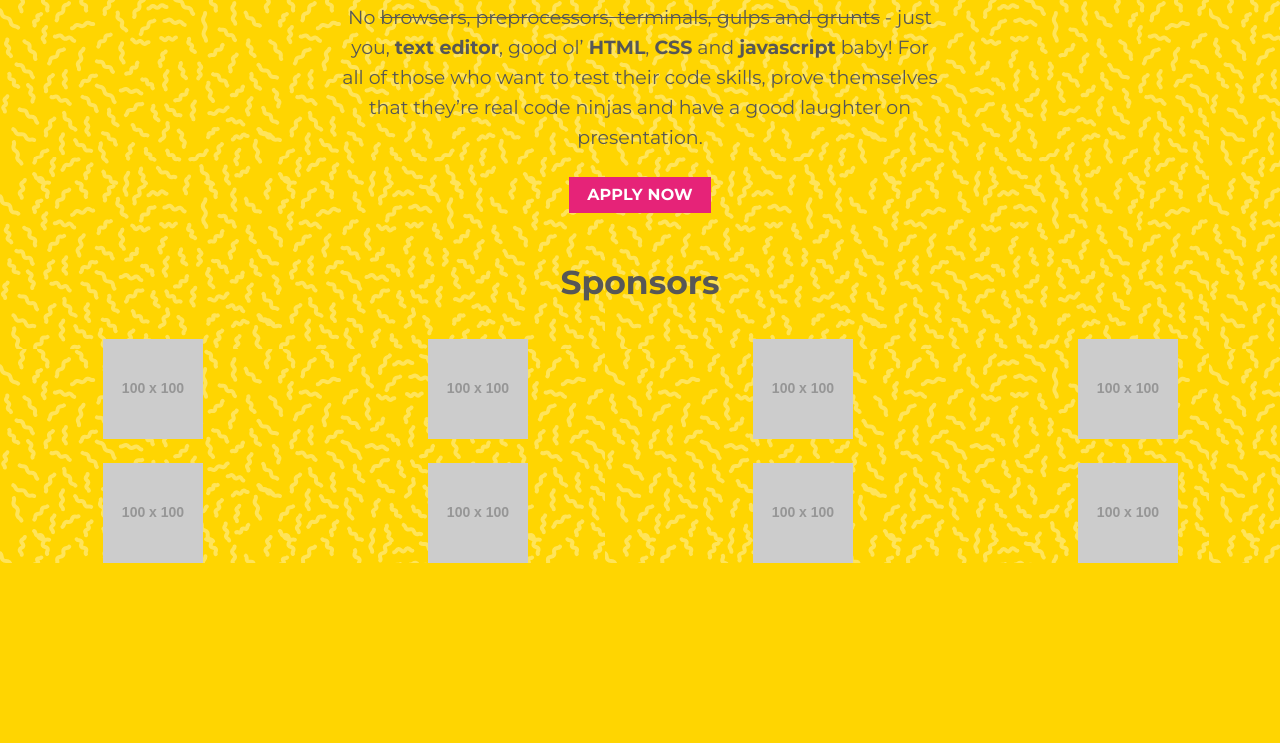
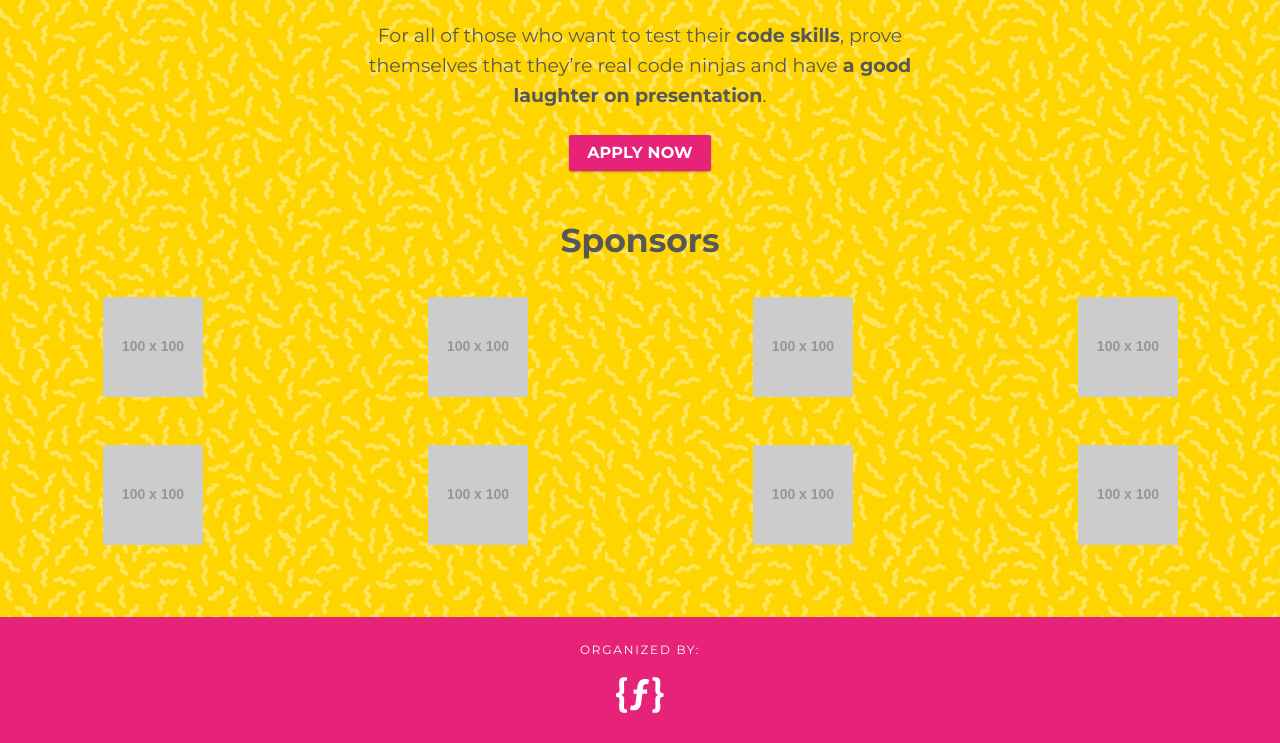
Before and after one commit to igorplac/hackathon, a website: page index.html in a window 1280 px wide. Shown: the part 721-1464 px from the top of the page. Before the commit the page ends 1284 px from the top, so only its background shows below. Drawn offline with Linux system fonts and the light colour scheme; placeholder pictures from the web are drawn by us.

Commit message:
Fixes and footer

```diff
--- a/index.html
+++ b/index.html
@@ -21,54 +21,59 @@
     <link rel="stylesheet" href="dist/css/app.css">
     <script src="dist/js/modernizr.custom.min.js"></script>
 </head>
-    <body class="js-scene">
+    <body>
         <header class="container">
-            <h1 class="logo s-reveal"></h1>
+            <h1 class="logo logo--primary s-reveal"></h1>
         </header>
         <main class="container">
-            <div class="hero s-reveal">
+            <div class="hero s-reveal spc--bottom--lrg">
             </div>
-            <section class="type--center spc--top--xlrg spc--bottom--xlrg container--sml">
-                <h1 class="type--xxxlarge type--uppercase type--letterspace--wide spc--bottom--med s-reveal">12.11.2016 Coworking, Osijek</h1>
+            <section class="type--center spc--top--xxlrg spc--bottom--xlrg container--sml">
+                <h1 class="type--xxlarge type--uppercase type--letterspace--wide spc--bottom--med s-reveal">12.11.2016 Coworking, Osijek</h1>
                 <p class="type--medium spc--bottom--med s-reveal">
-                    No <strike>browsers, preprocessors, terminals, gulps and grunts</strike> - just you, <strong>text editor</strong>, good ol’ <strong>HTML</strong>, <strong>CSS</strong> and <strong>javascript</strong> baby! For all of those who want to test their code skills, prove themselves that they’re real code ninjas and have a good laughter on presentation.
+                    No <strike>browsers</strike>, <strike>preprocessors</strike>, <strike>terminals</strike>, <strike>gulps</strike> and <strike>grunts</strike> - just you, <strong>text editor</strong>, good ol’ <strong>HTML</strong>, <strong>CSS</strong> and <strong>JavaScript</strong> baby!
+                </p>
+                <p class="type--medium spc--bottom--med s-reveal">
+                    For all of those who want to test their <strong>code skills</strong>, prove themselves that they’re real code ninjas and have <strong>a good laughter on presentation</strong>.
                 </p>
                 <a href="#" class="btn btn--primary btn--med s-reveal">Apply now</a>
             </section>
             <section class="spc--bottom--xlrg">
                 <h1 class="type--center spc--bottom--lrg s-reveal">Sponsors</h1>
                 <div class="row group type--center spc--bottom--med s-reveal">
-                    <div class="col col-sml-12 col-med-3">
+                    <div class="col col-sml-12 col-med-3 spc--bottom--med">
                         <a href="#"><img src="http://placehold.it/100x100" alt=""></a>
                     </div>
-                    <div class="col col-sml-12 col-med-3">
+                    <div class="col col-sml-12 col-med-3 spc--bottom--med">
                         <a href="#"><img src="http://placehold.it/100x100" alt=""></a>
                     </div>
-                    <div class="col col-sml-12 col-med-3">
+                    <div class="col col-sml-12 col-med-3 spc--bottom--med">
                         <a href="#"><img src="http://placehold.it/100x100" alt=""></a>
                     </div>
-                    <div class="col col-sml-12 col-med-3">
+                    <div class="col col-sml-12 col-med-3 spc--bottom--med">
                         <a href="#"><img src="http://placehold.it/100x100" alt=""></a>
                     </div>
                 </div>
                 <div class="row group type--center s-reveal">
-                    <div class="col col-sml-12 col-med-3">
+                    <div class="col col-sml-12 col-med-3 spc--bottom--med">
                         <a href="#"><img src="http://placehold.it/100x100" alt=""></a>
                     </div>
-                    <div class="col col-sml-12 col-med-3">
+                    <div class="col col-sml-12 col-med-3 spc--bottom--med">
                         <a href="#"><img src="http://placehold.it/100x100" alt=""></a>
                     </div>
-                    <div class="col col-sml-12 col-med-3">
+                    <div class="col col-sml-12 col-med-3 spc--bottom--med">
                         <a href="#"><img src="http://placehold.it/100x100" alt=""></a>
                     </div>
-                    <div class="col col-sml-12 col-med-3">
+                    <div class="col col-sml-12 col-med-3 spc--bottom--med">
                         <a href="#"><img src="http://placehold.it/100x100" alt=""></a>
                     </div>
                 </div>
             </section>
 
         </main>
-        <footer class="footer">
+        <footer class="footer type--center">
+            <p class="type--negative spc--bottom--sml type--tiny type--uppercase type--letterspace--wide s-reveal">Organized by:</p>
+            <a href="https://www.facebook.com/OsijekFrontEndMeetup/" class="logo logo--secondary s-reveal"></a>
 
         </footer>
         <script src="dist/js/parallax.min.js"></script>
--- a/src/css/base.globals.css
+++ b/src/css/base.globals.css
@@ -15,6 +15,7 @@ body {
     font-family: $ff-sans;
     background-color: #ffd501;
     background-image: svg-load(../images/bg-worms.svg, stroke=white);
+    background-attachment: fixed;
     overflow-x: hidden;
     color: $color-text;
     height: 100%;
--- a/src/css/base.typography.css
+++ b/src/css/base.typography.css
@@ -50,13 +50,13 @@ dl dd {}
 a {
     color: $color-primary;
     text-decoration: none;
+    transition: all 250ms ease-in-out;
 }
 a:link {}
 a:hover {
 }
 a:focus {
     outline: 0;
-    color: $color-secondary;
 }
 a:visited {}
 
--- a/src/css/components.footer.css
+++ b/src/css/components.footer.css
@@ -3,5 +3,6 @@
 \*------------------------------------*/
 
 .footer {
-
+    background-color: $color-primary;
+    padding: $spacer 0;
 }
--- a/src/css/components.logo.css
+++ b/src/css/components.logo.css
@@ -3,12 +3,25 @@
 \*------------------------------------*/
 
 .logo {
-    width: 300px;
-    height: 180px;
 
     margin: 0 auto;
-    margin-top: calc($unit * 6);
-    background-image: svg-load(../images/logo.svg);
     background-repeat: no-repeat;
-    background-size: 300px 180px;
+
+    &--primary {
+        width: 300px;
+        height: 180px;
+        margin-top: calc($unit * 6);
+        background-size: 300px 180px;
+        background-image: svg-load(../images/logo.svg);
+
+    }
+
+    &--secondary {
+        display: block;
+        width: 48px;
+        height: 48px;
+
+        background-size: 48px 48px;
+        background-image: svg-load(../images/logo-fmos.svg);
+    }
 }
--- a/src/css/modules.btn.css
+++ b/src/css/modules.btn.css
@@ -18,6 +18,10 @@
     text-decoration: none;
     text-align: center;
     border: 0;
+
+    transition: all 250ms ease-in-out;
+    border-radius: $global-radial;
+    box-shadow: $z-depth-1;
 
     &:focus {
         outline: 0;
--- a/src/css/utils.spacers.css
+++ b/src/css/utils.spacers.css
@@ -30,5 +30,8 @@
         &--xlrg {
             margin-bottom: calc($unit * 8);
         }
+        &--xxlrg {
+            margin-bottom: calc($unit * 8);
+        }
     }
 }
```
Also changed, not shown: dist/css/app.css, dist/css/app.min.css, src/images/logo-fmos.svg (added).
